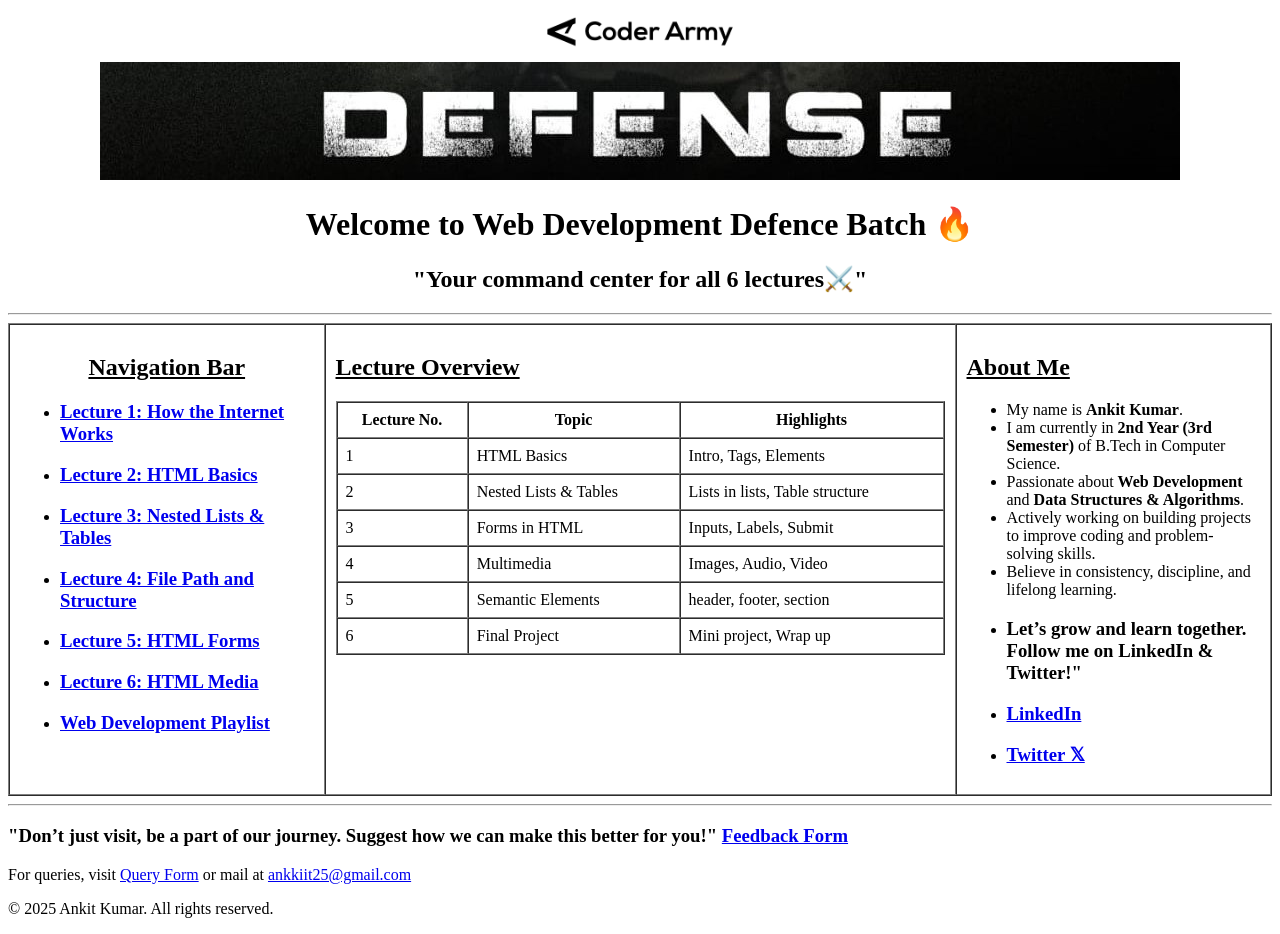
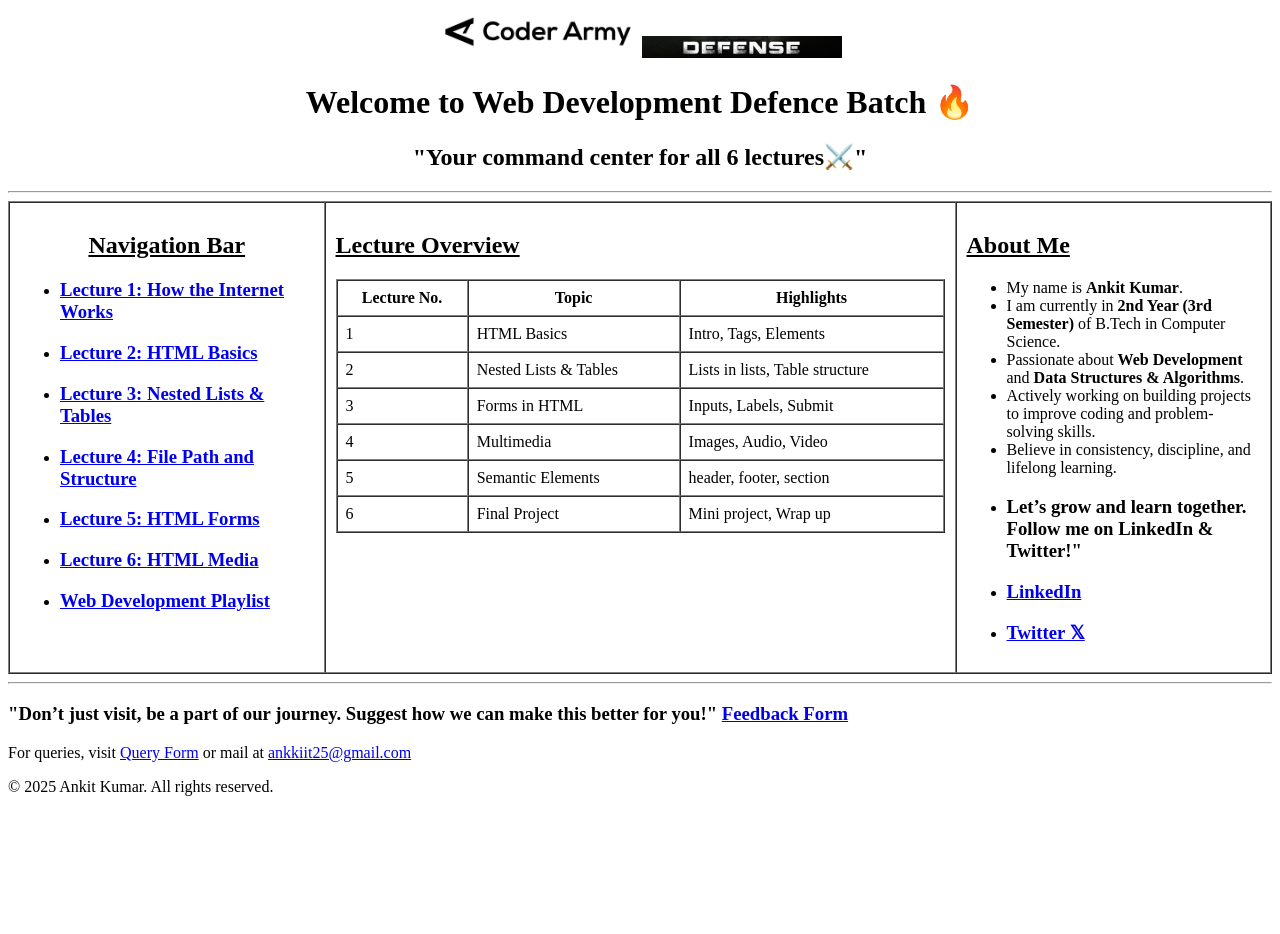
Before and after one commit to pachahara25/HTML-Hackathon, a plain HTML site: page index.html in a window 1280 px wide. After the commit the page ends 812 px from the top, so only its background shows below. Drawn offline with Linux system fonts and the light colour scheme.

Commit message:
Update index.html

```diff
--- a/index.html
+++ b/index.html
@@ -8,7 +8,7 @@
 
   <center>
     <img src="./Coder Army.png" width="200">
-        <img src="./Onlydefence.jpg">
+    <img src="./Onlydefence.jpg" width="200">
     <h1>Welcome to Web Development Defence Batch 🔥</h1>
     <h2>"Your command center for all 6 lectures⚔️"</h2>
   </center>
```
